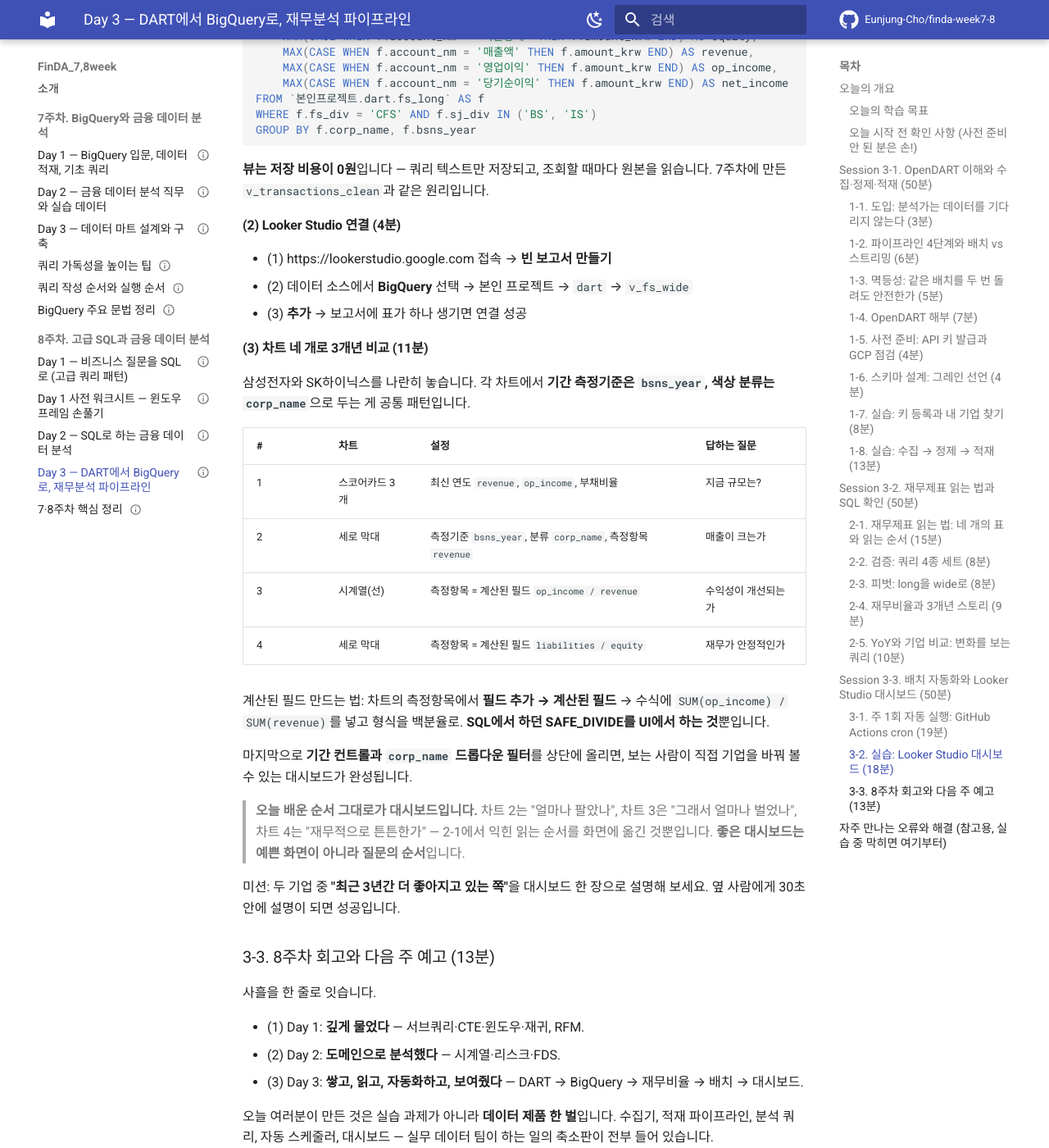
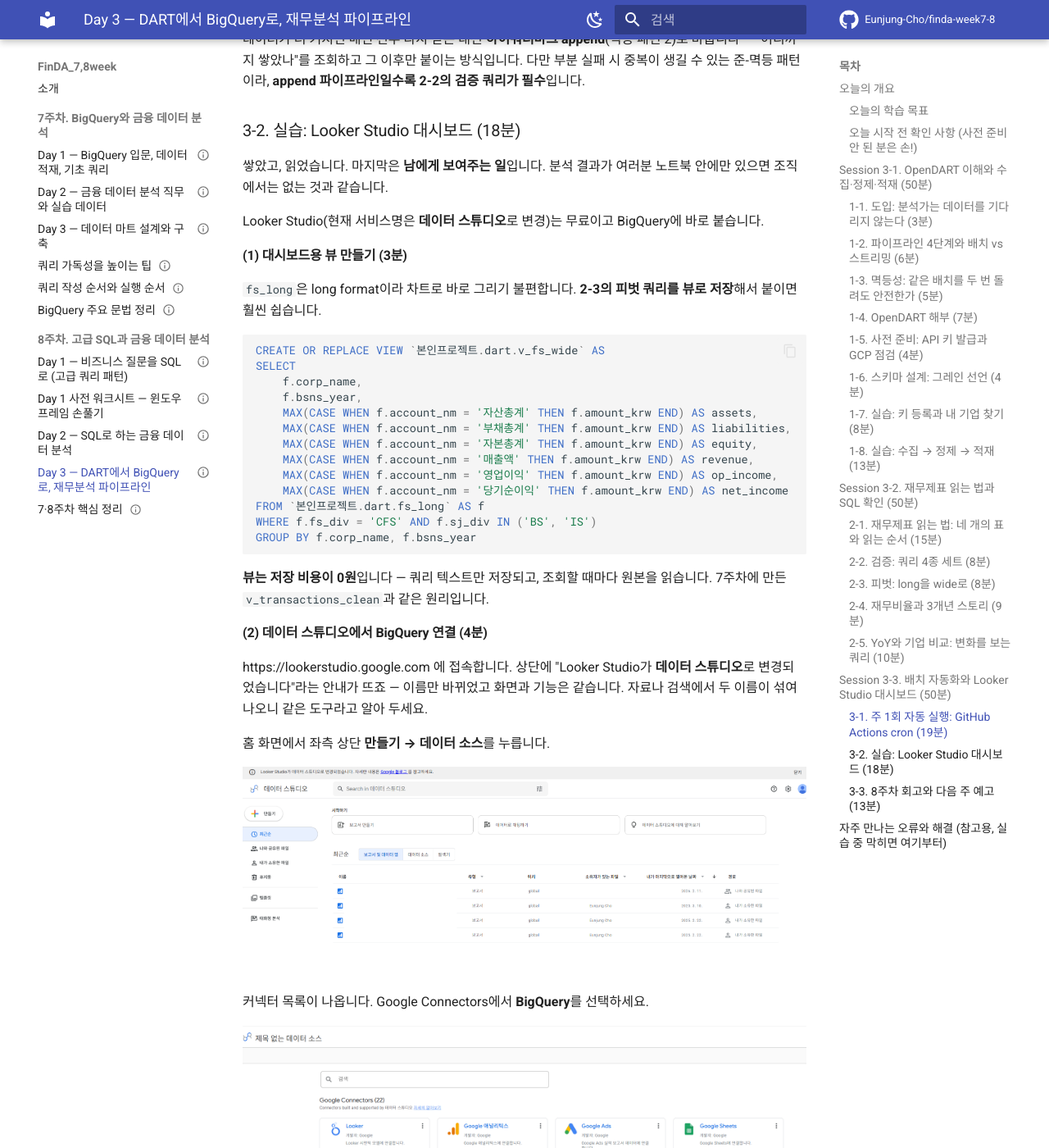
Before and after one commit to Eunjung-Cho/finda-week7-8, an MkDocs documentation site: the page built from docs/week8/day3-lecture.md, in a window 1280 px wide and 1400 px high, scrolled down 18270 px. Shown: the whole window at 82% size. Built offline with MkDocs 1.6.1 and Material for MkDocs 9.7.7, drawn with Linux system fonts in a browser that asks for light colours; comment, search, counter and statistics services are not loaded; some of the changed text lies outside the part shown.

Commit message:
Day3: DART 이용현황·데이터 스튜디오 연결 스크린샷 추가, 서비스명 변경 반영
Co-Authored-By: Claude Opus 5 <noreply@anthropic.com>

````diff
--- a/docs/week8/day3-lecture.md
+++ b/docs/week8/day3-lecture.md
@@ -124,6 +124,10 @@ https://opendart.fss.or.kr/api/company.json?crtfc_key=본인키&corp_code=001263
 ```
 
 `"status":"000"`과 함께 삼성전자 정보가 보이면 성공입니다. `"010"` 또는 `"011"`이면 키가 아직 활성화되지 않은 것 — 몇 분 뒤 다시 시도하세요.
+
+발급된 키와 일별 호출량은 **마이페이지 → 오픈API 이용현황**에서 언제든 확인할 수 있습니다.
+
+![스크린샷](../assets/images/dart-api-usage-example.png)
 
 키는 **비밀번호처럼** 다룹니다. 노트북(Colab)을 공유할 때 키가 박힌 채로 공유하지 않기 — 1-7에서 안전한 보관 패턴을 씁니다.
 
@@ -638,7 +642,7 @@ jobs:
 
 쌓았고, 읽었습니다. 마지막은 **남에게 보여주는 일**입니다. 분석 결과가 여러분 노트북 안에만 있으면 조직에서는 없는 것과 같습니다.
 
-Looker Studio(구 데이터 스튜디오)는 무료이고 BigQuery에 바로 붙습니다.
+Looker Studio(현재 서비스명은 **데이터 스튜디오**로 변경)는 무료이고 BigQuery에 바로 붙습니다.
 
 #### (1) 대시보드용 뷰 만들기 (3분)
 
@@ -662,11 +666,27 @@ GROUP BY f.corp_name, f.bsns_year
 
 **뷰는 저장 비용이 0원**입니다 — 쿼리 텍스트만 저장되고, 조회할 때마다 원본을 읽습니다. 7주차에 만든 `v_transactions_clean`과 같은 원리입니다.
 
-#### (2) Looker Studio 연결 (4분)
+#### (2) 데이터 스튜디오에서 BigQuery 연결 (4분)
 
-- (1) https://lookerstudio.google.com 접속 → **빈 보고서 만들기**
-- (2) 데이터 소스에서 **BigQuery** 선택 → 본인 프로젝트 → `dart` → `v_fs_wide`
-- (3) **추가** → 보고서에 표가 하나 생기면 연결 성공
+https://lookerstudio.google.com 에 접속합니다. 상단에 "Looker Studio가 **데이터 스튜디오**로 변경되었습니다"라는 안내가 뜨죠 — 이름만 바뀌었고 화면과 기능은 같습니다. 자료나 검색에서 두 이름이 섞여 나오니 같은 도구라고 알아 두세요.
+
+홈 화면에서 좌측 상단 **만들기 → 데이터 소스**를 누릅니다.
+
+![스크린샷](../assets/images/datastudio-home-example.png)
+
+커넥터 목록이 나옵니다. Google Connectors에서 **BigQuery**를 선택하세요.
+
+![스크린샷](../assets/images/datastudio-connectors-example.png)
+
+커넥터를 처음 쓰면 권한 **승인** 화면이 나옵니다 — 본인 구글 계정으로 승인하면 됩니다 (한 번만).
+
+![스크린샷](../assets/images/datastudio-authorize-example.png)
+
+승인 후 프로젝트 탐색기에서 **본인 프로젝트 → `dart` → `v_fs_wide`**를 차례로 선택하고 우측 상단 **연결**을 누릅니다.
+
+![스크린샷](../assets/images/datastudio-bigquery-connect-example.png)
+
+필드 목록이 뜨면 우측 상단 **보고서 만들기**를 눌러 보고서에 추가합니다 — 표가 하나 생기면 연결 성공입니다.
 
 #### (3) 차트 네 개로 3개년 비교 (11분)
 
````
Also changed, not shown: docs/assets/images/dart-api-usage-example.png (added), docs/assets/images/datastudio-authorize-example.png (added), docs/assets/images/datastudio-bigquery-connect-example.png (added), docs/assets/images/datastudio-connectors-example.png (added), docs/assets/images/datastudio-home-example.png (added).
